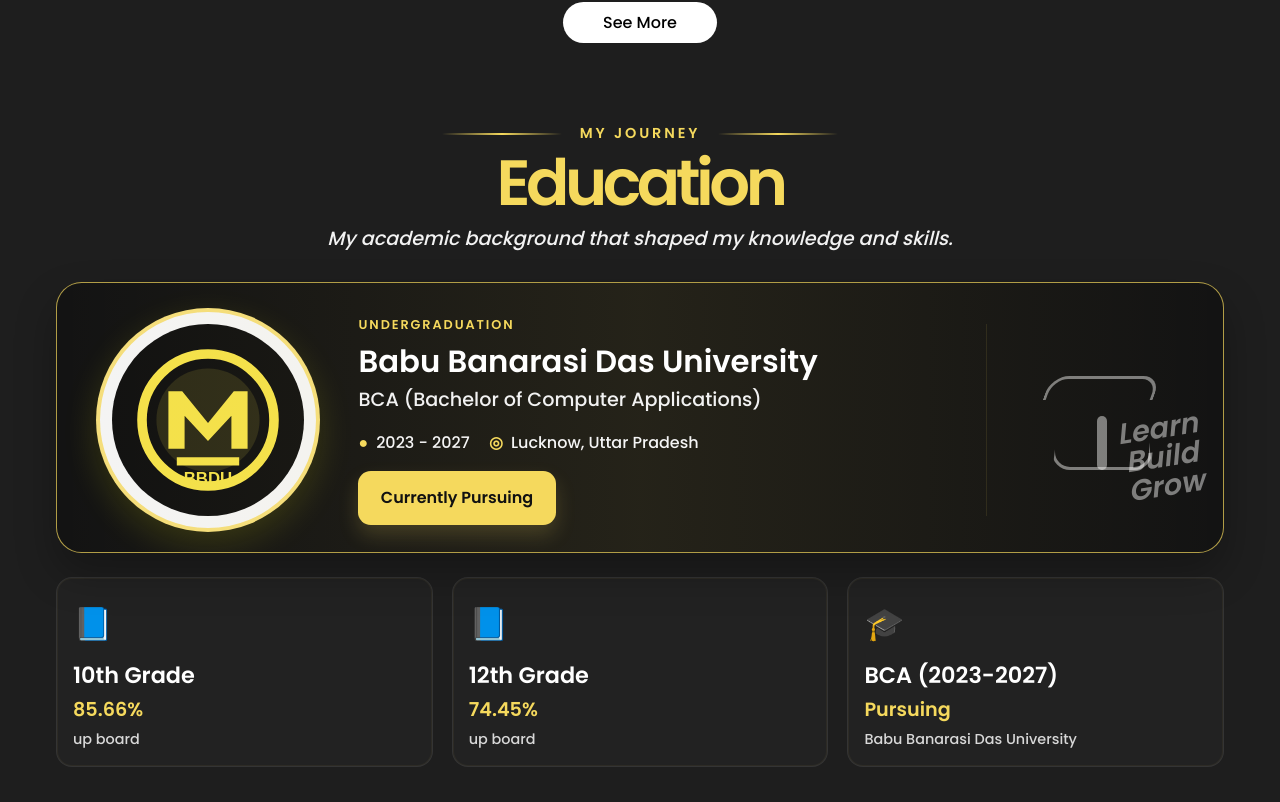
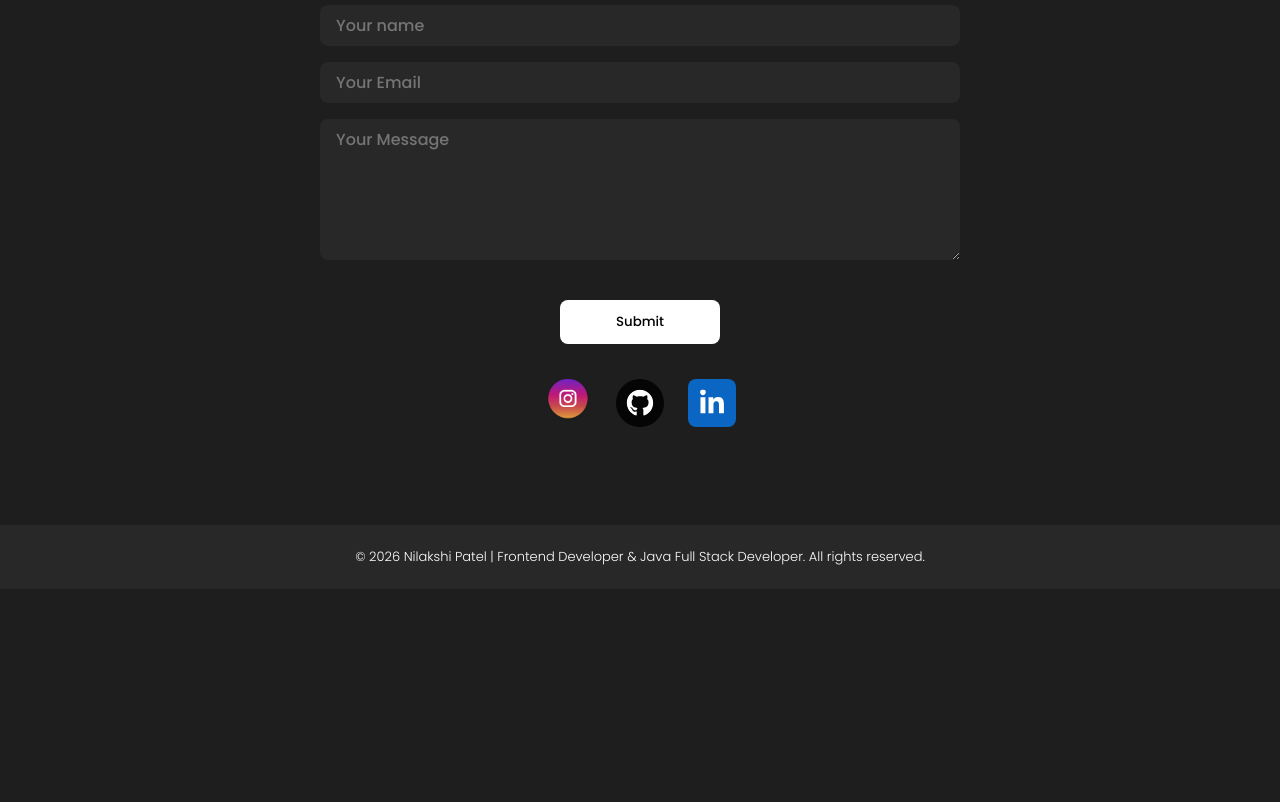
Before and after one commit to nilakshi-patel/portfolio-website, a React (Create React App) app: page / in a window 1280 px wide. Shown: the part 2558-3360 px from the top of the page. After the commit the page ends 3147 px from the top, so only its background shows below. Built offline with nearby package versions, Linux system fonts and the light colour scheme.

Commit message:
update a work section

```diff
--- a/src/components/Contact/contact.css
+++ b/src/components/Contact/contact.css
@@ -17,258 +17,6 @@
     flex-direction: column;
     align-items: center;
     justify-content: center;
-}
-
-.educationSection {
-    width: min(100%, 1180px);
-    margin-bottom: 2.2rem;
-}
-
-.sectionLabelRow {
-    display: flex;
-    align-items: center;
-    justify-content: center;
-    gap: 1.1rem;
-    color: #f5d95d;
-    font-size: 0.9rem;
-    font-weight: 700;
-    letter-spacing: 0.18rem;
-    margin-bottom: 0.6rem;
-}
-
-.sectionLine {
-    display: block;
-    width: 120px;
-    height: 2px;
-    border-radius: 999px;
-    background: linear-gradient(90deg, transparent, #f5d95d, transparent);
-}
-
-.educationHeading {
-    font-size: clamp(3.2rem, 5vw, 6.2rem);
-    line-height: 0.9;
-    margin: 0;
-    color: #f5d95d;
-    font-weight: 800;
-    letter-spacing: -0.07em;
-}
-
-.educationTagline {
-    margin: 0.8rem auto 1.8rem;
-    max-width: 760px;
-    font-size: clamp(1rem, 1.5vw, 1.5rem);
-    color: #f2f2f2;
-    font-weight: 400;
-    font-style: italic;
-}
-
-.educationCard {
-    display: grid;
-    grid-template-columns: 0.9fr 2.1fr 0.75fr;
-    align-items: center;
-    gap: 1.3rem;
-    width: 100%;
-    border: 1px solid rgba(245, 217, 93, 0.7);
-    border-radius: 1.6rem;
-    background: rgba(19, 19, 19, 0.92);
-    padding: 1.6rem 1.3rem 1.2rem;
-    box-shadow: 0 20px 40px rgba(0, 0, 0, 0.28);
-    position: relative;
-    overflow: hidden;
-}
-
-.educationCard::after {
-    content: "";
-    position: absolute;
-    inset: 0;
-    background: linear-gradient(90deg, transparent, rgba(245, 217, 93, 0.08), transparent);
-    pointer-events: none;
-}
-
-.educationLogoWrap {
-    display: flex;
-    justify-content: center;
-    align-items: center;
-    width: 100%;
-}
-
-.educationLogo {
-    width: 14rem;
-    height: 14rem;
-    object-fit: contain;
-    border-radius: 50%;
-    background: #f4f4f4;
-    padding: 0.75rem;
-    box-shadow: 0 12px 35px rgba(255, 255, 0, 0.14);
-    border: 4px solid rgba(245, 217, 93, 0.8);
-}
-
-.educationDetails {
-    text-align: left;
-    position: relative;
-    z-index: 1;
-}
-
-.educationMetaLabel {
-    color: #f5d95d;
-    font-size: 0.8rem;
-    font-weight: 700;
-    letter-spacing: 0.12rem;
-    margin-bottom: 0.7rem;
-}
-
-.educationSchool {
-    margin: 0 0 0.4rem;
-    font-size: clamp(1.7rem, 2.4vw, 2.8rem);
-    line-height: 1.08;
-    color: #ffffff;
-    font-weight: 800;
-}
-
-.educationCourse {
-    margin: 0 0 1rem;
-    font-size: clamp(1rem, 1.5vw, 1.7rem);
-    color: #f2f2f2;
-    font-weight: 500;
-}
-
-.educationFacts {
-    display: flex;
-    flex-wrap: wrap;
-    gap: 1.2rem;
-    margin-bottom: 1rem;
-    font-size: 1rem;
-    color: #f5f5f5;
-}
-
-.educationFacts span {
-    display: inline-flex;
-    align-items: center;
-    gap: 0.5rem;
-}
-
-.educationFacts strong {
-    color: #f5d95d;
-}
-
-.educationBadge {
-    border: none;
-    border-radius: 0.8rem;
-    background: #f5d95d;
-    color: #111111;
-    font-size: 1rem;
-    font-weight: 700;
-    padding: 0.9rem 1.4rem;
-    cursor: default;
-    box-shadow: 0 10px 20px rgba(245, 217, 93, 0.18);
-}
-
-.educationIllustration {
-    position: relative;
-    display: flex;
-    align-items: center;
-    justify-content: center;
-    min-height: 12rem;
-    color: rgba(255, 255, 255, 0.5);
-    border-left: 1px solid rgba(245, 217, 93, 0.1);
-    padding-left: 1rem;
-}
-
-.gradCap {
-    position: relative;
-    width: 130px;
-    height: 100px;
-    display: flex;
-    align-items: center;
-    justify-content: center;
-}
-
-.capTop {
-    position: absolute;
-    top: 6px;
-    width: 110px;
-    height: 24px;
-    background: transparent;
-    border: 3px solid rgba(255, 255, 255, 0.45);
-    border-bottom: 0;
-    border-radius: 18px 18px 0 0;
-    transform: skewX(-20deg);
-}
-
-.capBody {
-    position: absolute;
-    bottom: 0;
-    width: 100px;
-    height: 65px;
-    border: 3px solid rgba(255, 255, 255, 0.45);
-    border-top: 0;
-    border-radius: 0 0 18px 18px;
-    clip-path: polygon(8% 0%, 92% 0%, 100% 100%, 0% 100%);
-}
-
-.gradCap::before {
-    content: "";
-    position: absolute;
-    width: 10px;
-    height: 54px;
-    background: rgba(255, 255, 255, 0.45);
-    bottom: 0;
-    left: 50%;
-    transform: translateX(-50%);
-    border-radius: 999px;
-}
-
-.learnText {
-    position: absolute;
-    right: 0;
-    bottom: 1rem;
-    font-size: 1.8rem;
-    line-height: 1;
-    font-weight: 700;
-    font-style: italic;
-    color: rgba(255, 255, 255, 0.45);
-    transform: rotate(-9deg);
-}
-
-.educationStats {
-    width: 100%;
-    display: grid;
-    grid-template-columns: repeat(3, minmax(0, 1fr));
-    gap: 1.2rem;
-    margin-top: 1.5rem;
-}
-
-.statCard {
-    background: rgba(255, 255, 255, 0.02);
-    border: 1px solid rgba(255, 255, 255, 0.08);
-    border-radius: 1rem;
-    padding: 1.4rem 1rem 1rem;
-    box-shadow: inset 0 0 0 1px rgba(245, 217, 93, 0.05);
-    text-align: left;
-}
-
-.statIcon {
-    font-size: 2rem;
-    margin-bottom: 0.6rem;
-}
-
-.statValue {
-    color: #ffffff;
-    font-size: 1.4rem;
-    font-weight: 700;
-    margin-bottom: 0.2rem;
-}
-
-.statPercent {
-    color: #f5d95d;
-    font-size: 1.2rem;
-    font-weight: 700;
-    margin-bottom: 0.3rem;
-}
-
-.statSub {
-    color: #d8d8d8;
-    font-size: 0.9rem;
 }
 
 .contactPageTitle {
--- a/src/components/Contact/contact.js
+++ b/src/components/Contact/contact.js
@@ -1,6 +1,5 @@
 import './contact.css';
 import instagramIcon from '../../assets/instagram.png';
-import bbduLogo from '../../assets/bbdu-logo.svg';
 import React, { useRef, useState } from 'react';
 import emailjs from '@emailjs/browser';
 import { FaGithub, FaLinkedinIn } from 'react-icons/fa';
@@ -32,67 +31,6 @@
     return (
         <div id='contactPage'>
             <div id="contact">
-                <div className="educationSection">
-                    <div className="sectionLabelRow">
-                        <span className="sectionLine" />
-                        <span className="sectionLabel">MY JOURNEY</span>
-                        <span className="sectionLine" />
-                    </div>
-
-                    <h2 className="educationHeading">Education</h2>
-                    <p className="educationTagline">My academic background that shaped my knowledge and skills.</p>
-
-                    <div className="educationCard">
-                        <div className="educationLogoWrap">
-                            <img src={bbduLogo} alt="Babu Banarasi Das University logo" className="educationLogo" />
-                        </div>
-
-                        <div className="educationDetails">
-                            <div className="educationMetaLabel">UNDERGRADUATION</div>
-                            <h3 className="educationSchool">Babu Banarasi Das University</h3>
-                            <p className="educationCourse">BCA (Bachelor of Computer Applications)</p>
-
-                            <div className="educationFacts">
-                                <span><strong>●</strong> 2023 - 2027</span>
-                                <span><strong>◎</strong> Lucknow, Uttar Pradesh</span>
-                            </div>
-
-                            <button type="button" className="educationBadge">Currently Pursuing</button>
-                        </div>
-
-                        <div className="educationIllustration" aria-hidden="true">
-                            <div className="gradCap">
-                                <span className="capTop" />
-                                <span className="capBody" />
-                            </div>
-                            <div className="learnText">Learn<br />Build<br />Grow</div>
-                        </div>
-                    </div>
-
-                    <div className="educationStats">
-                        <div className="statCard">
-                            <div className="statIcon">📘</div>
-                            <div className="statValue">10th Grade</div>
-                            <div className="statPercent">85.66%</div>
-                            <div className="statSub">up board </div>
-                        </div>
-
-                        <div className="statCard">
-                            <div className="statIcon">📘</div>
-                            <div className="statValue">12th Grade</div>
-                            <div className="statPercent">74.45%</div>
-                            <div className="statSub">up board </div>
-                        </div>
-
-                        <div className="statCard">
-                            <div className="statIcon">🎓</div>
-                            <div className="statValue">BCA (2023-2027)</div>
-                            <div className="statPercent">Pursuing</div>
-                            <div className="statSub">Babu Banarasi Das University</div>
-                        </div>
-                    </div>
-                </div>
-
                 <h1 className="contactPageTitle">Contact Me</h1>
                 <span className="contactDesc">Please fill out the form below to discuss any work opportunities.</span>
                 <form className="contactForm" ref={form} onSubmit={sendEmail}>
--- a/src/components/Works/works.js
+++ b/src/components/Works/works.js
@@ -1,26 +1,12 @@
 import React from 'react';
 import './works.css';
-import Portfolio1 from '../../assets/portfolio-1.png';
-import Portfolio2 from '../../assets/portfolio-2.png';
-import Portfolio3 from '../../assets/portfolio-3.png';
-import Portfolio4 from '../../assets/portfolio-4.png';
-import Portfolio5 from '../../assets/portfolio-5.png';
-import Portfolio6 from '../../assets/portfolio-6.png';
 
 const Works = () => {
     return (
         <section id='works'>
             <h2 className="worksTitle">My Portfolio</h2>
             <span className="worksDesc">I take pride in writing clean, efficient, and maintainable code while paying close attention to detail. As a Frontend Developer & Java Full Stack Developer, I enjoy creating responsive user interfaces and developing reliable full-stack applications using modern technologies. I am passionate about turning ideas into meaningful digital solutions and continuously improving my skills to build applications that deliver real value.</span>
-            <div className="worksImgs">
-                <img src={Portfolio1} alt="" className="worksImg" />
-                <img src={Portfolio2} alt="" className="worksImg" />
-                <img src={Portfolio3} alt="" className="worksImg" />
-                <img src={Portfolio4} alt="" className="worksImg" />
-                <img src={Portfolio5} alt="" className="worksImg" />
-                <img src={Portfolio6} alt="" className="worksImg" />
-            </div>
-            <button className="workBtn">See More</button>
+
         </section>
     );
 }
```
